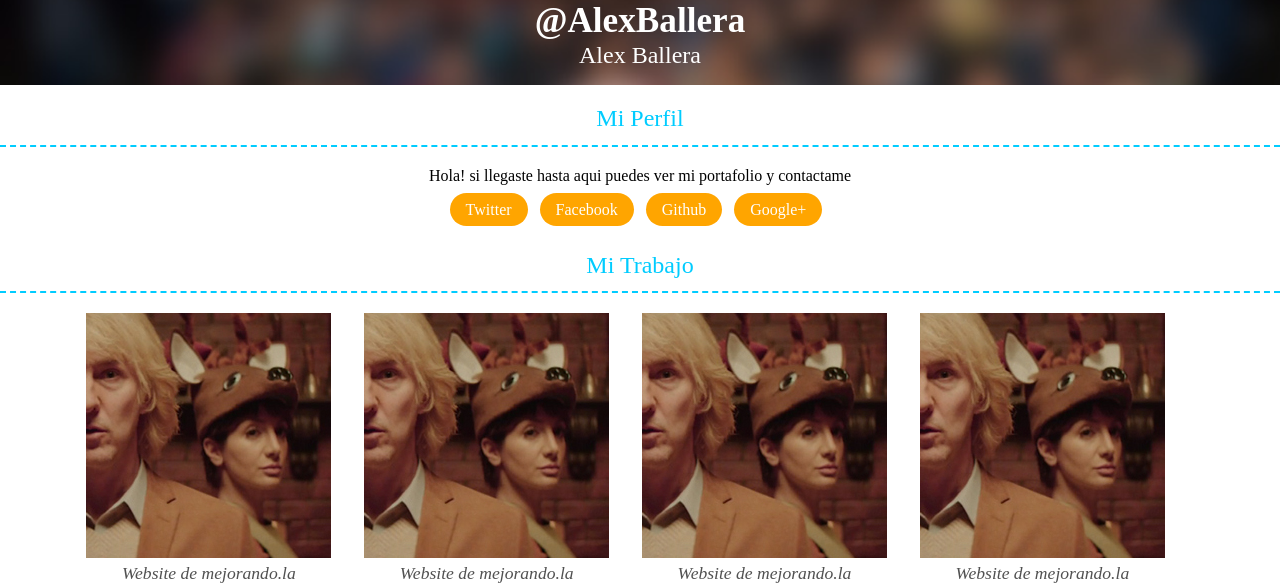
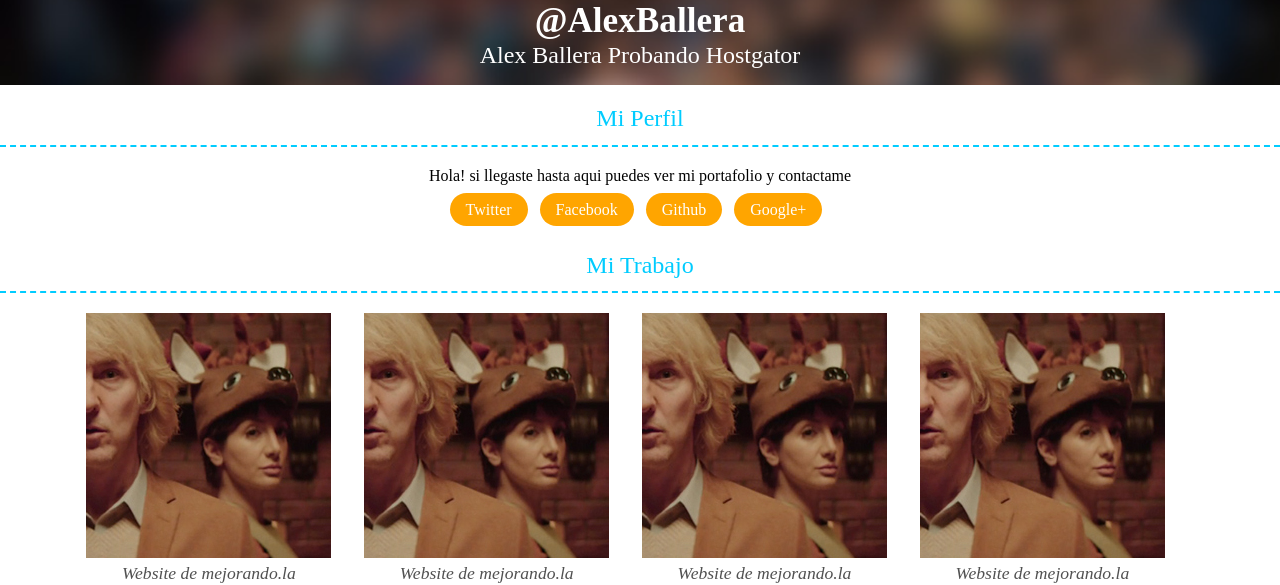
Before and after one commit to alexballera/miportafolio, a plain HTML site: page index.html in a window 1280 px wide. Shown: the part 217-802 px from the top of the page. Drawn offline with nearby package versions, Linux system fonts and the light colour scheme.

Commit message:
Probando Hostgator

```diff
--- a/index.html
+++ b/index.html
@@ -29,7 +29,7 @@
       <figure class="avatar">
         <img class="avatar__image" src="static/images/mi_foto_cuadrada.jpg" alt="Avatar" />
         <figcaption class="avatar__descripcion"><a class="avatar__link" href="http://twitter.com/AlexBallera" target="_blank">@AlexBallera</a></figcaption>
-        <p class="avatar__nombre">Alex Ballera</p>
+        <p class="avatar__nombre">Alex Ballera Probando Hostgator</p>
       </figure>
     </header>
     <section id="perfil" class="perfil">
```
